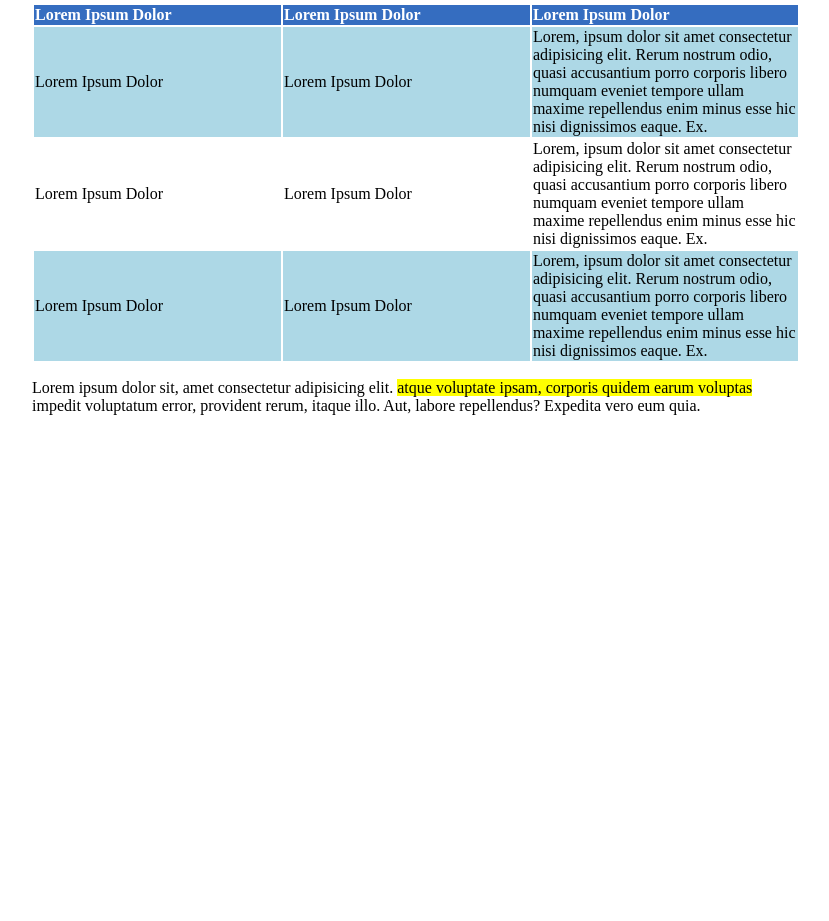
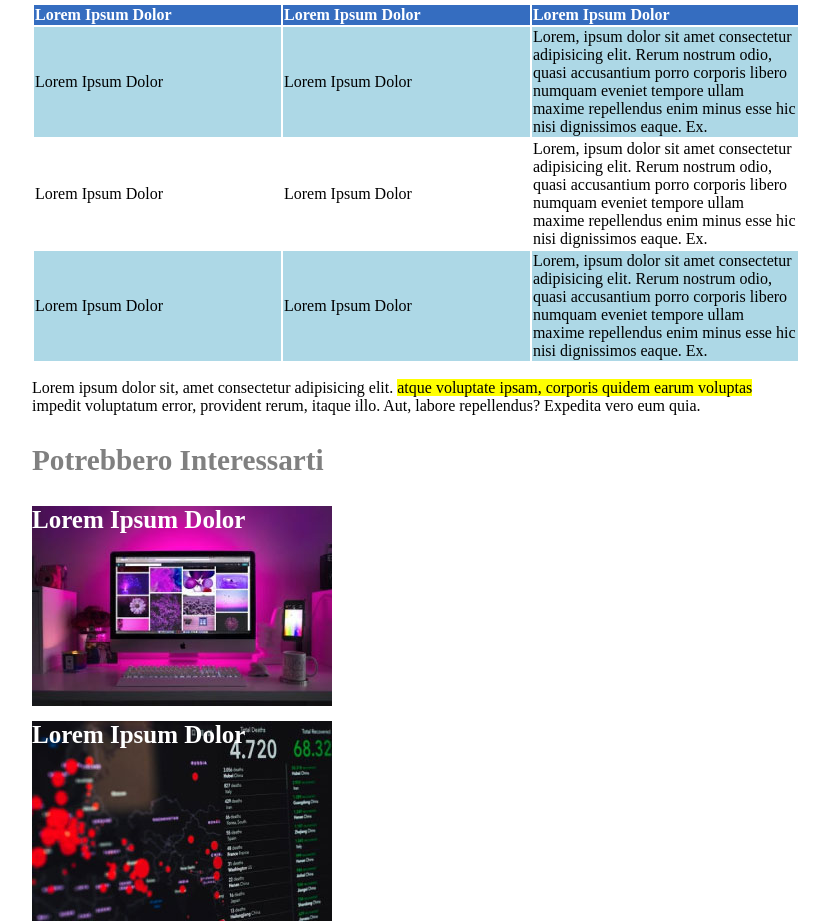
Before and after one commit to Deltafortal/html-css-booleaner, a plain HTML site: page index.html in a window 1280 px wide. Shown: the part 1287-2208 px from the top of the page, without its empty margins (224-1053 px from the left). Before the commit the page ends 1702 px from the top, so only its background shows below. Drawn offline with Linux system fonts and the light colour scheme.

Commit message:
Added footer

```diff
--- a/css/style.css
+++ b/css/style.css
@@ -77,6 +77,31 @@ tbody {
     background-color: white;
 }
 
+/* footer */
+
+footer > h3 {
+    color: gray;
+}
+
+footer {
+    font-size: 25px;
+    color: white;
+    margin-bottom: 15px;
+}
+
+#monitor {
+    height: 200px;
+    width: 300px;
+    background-image: url(../img/monitor.jpg);
+    margin-bottom: 15px;
+}
+
+#graph{
+    height: 200px;
+    width: 300px;
+    background-image: url(../img/graph.jpg);
+}
+
 
 /* container */
 
--- a/index.html
+++ b/index.html
@@ -113,6 +113,14 @@
 
     <!-- footer -->
     <footer>
+        <h3> Potrebbero Interessarti</h3>
+        <section id="monitor">
+            <b>Lorem Ipsum Dolor</b>
+        </section>
+
+        <section id="graph">
+            <b>Lorem Ipsum Dolor</b>
+        </section>
 
     </footer>
 </div>
```
